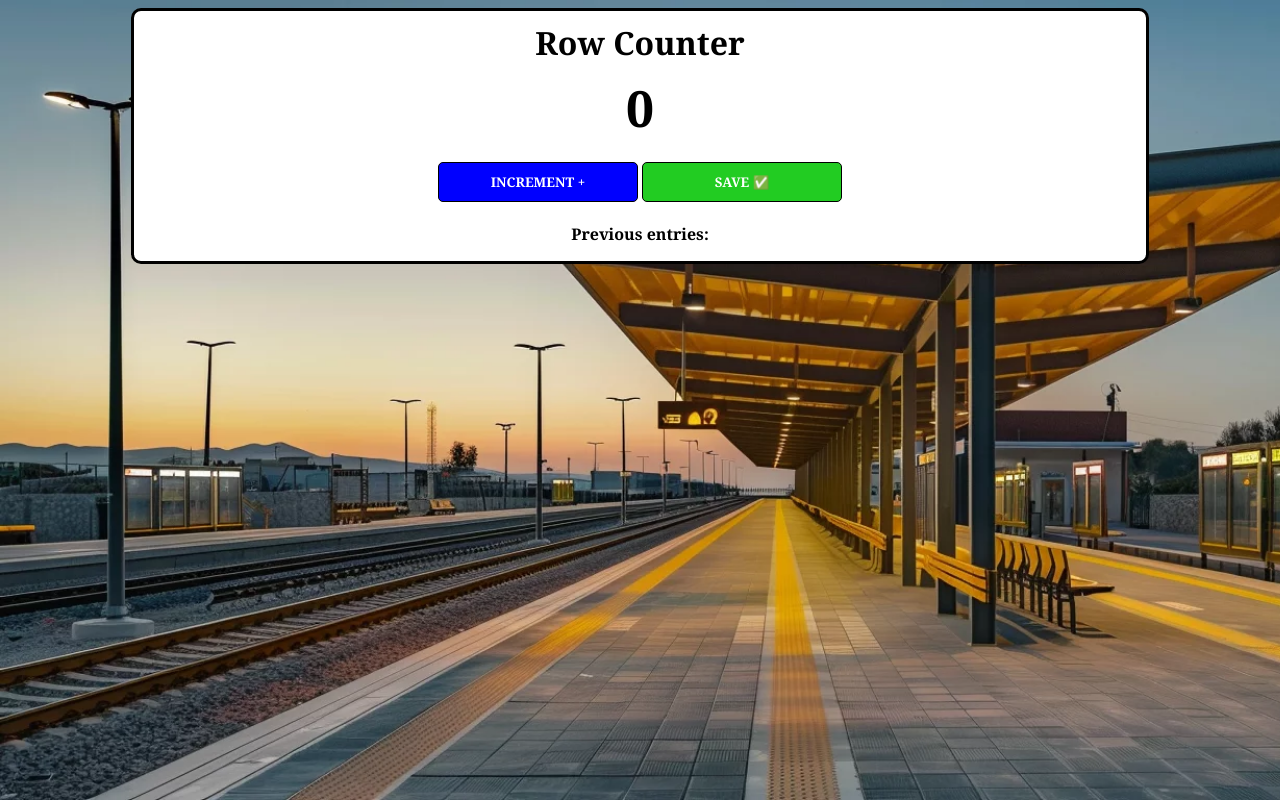
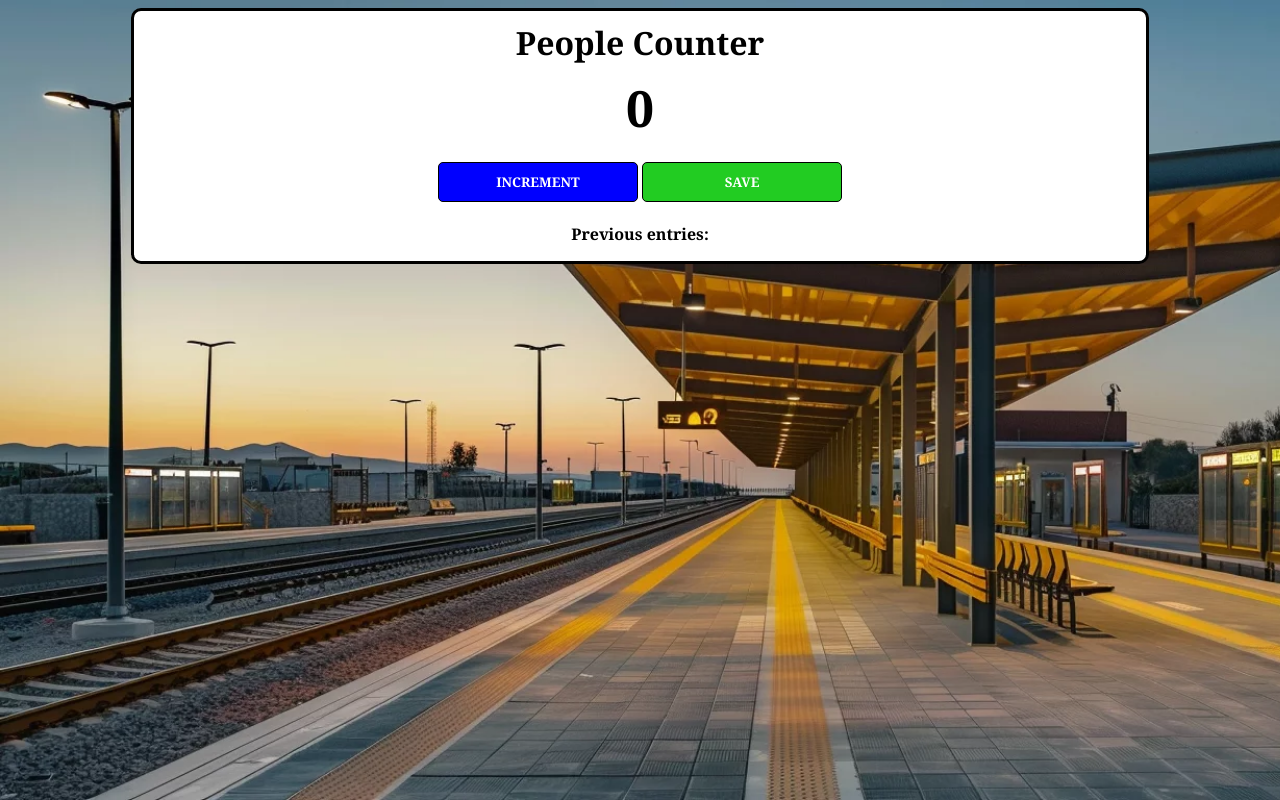
Before and after one commit to Walid380/myFirstGDrepo, a plain HTML site: page index.html in a window 1280 px wide. Drawn offline with Linux system fonts and the light colour scheme.

Commit message:
update index.html

```diff
--- a/index.html
+++ b/index.html
@@ -4,10 +4,10 @@
     </head>
     <body>
         <div class="container">
-            <h1>Row Counter</h1>
+            <h1>People Counter</h1>
             <h2 id="count-el">0</h2>
-            <button id="increment-btn" onclick="increment()">INCREMENT +</button>
-            <button id="save-btn" onclick="save()">SAVE ✅</button>
+            <button id="increment-btn" onclick="increment()">INCREMENT</button>
+            <button id="save-btn" onclick="save()">SAVE</button>
             <p id="save-el">Previous entries: </p>
         </div>
         <script src="index.js">
```
